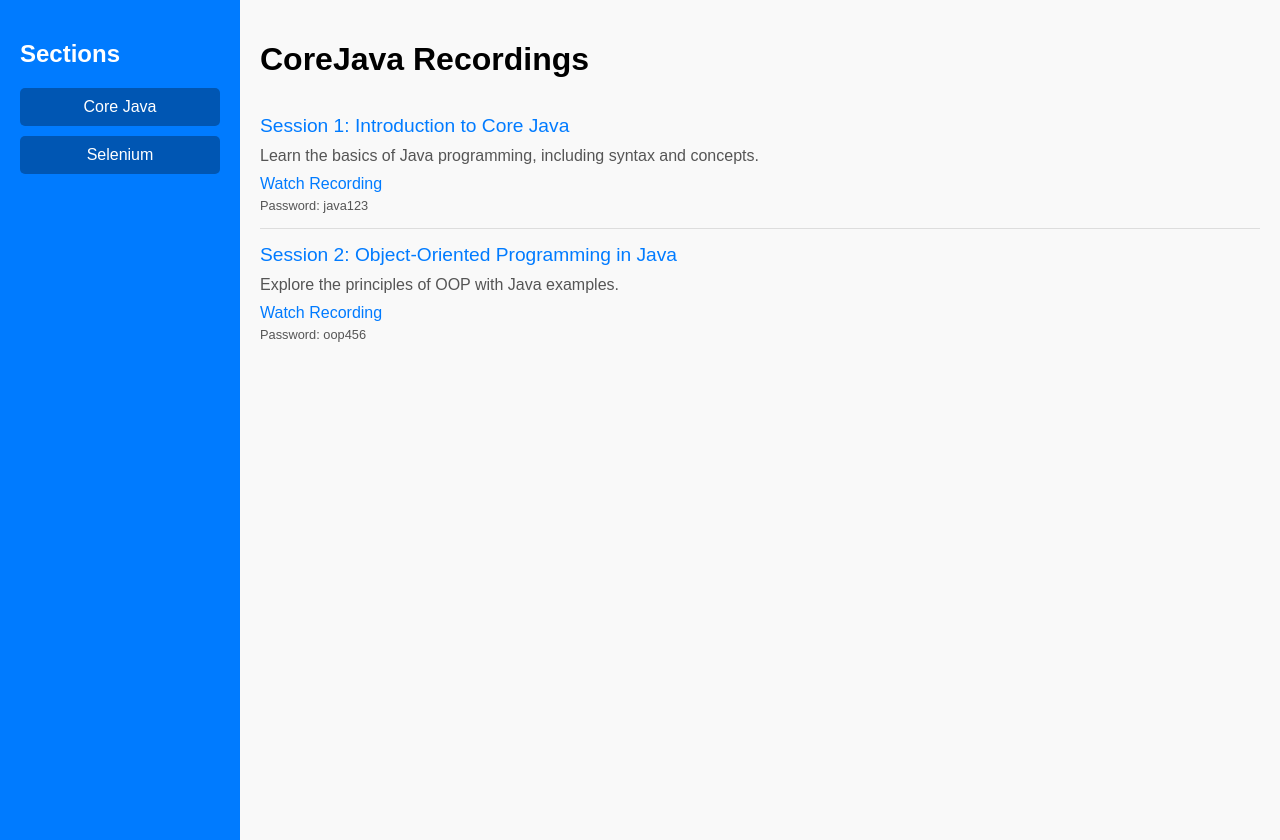
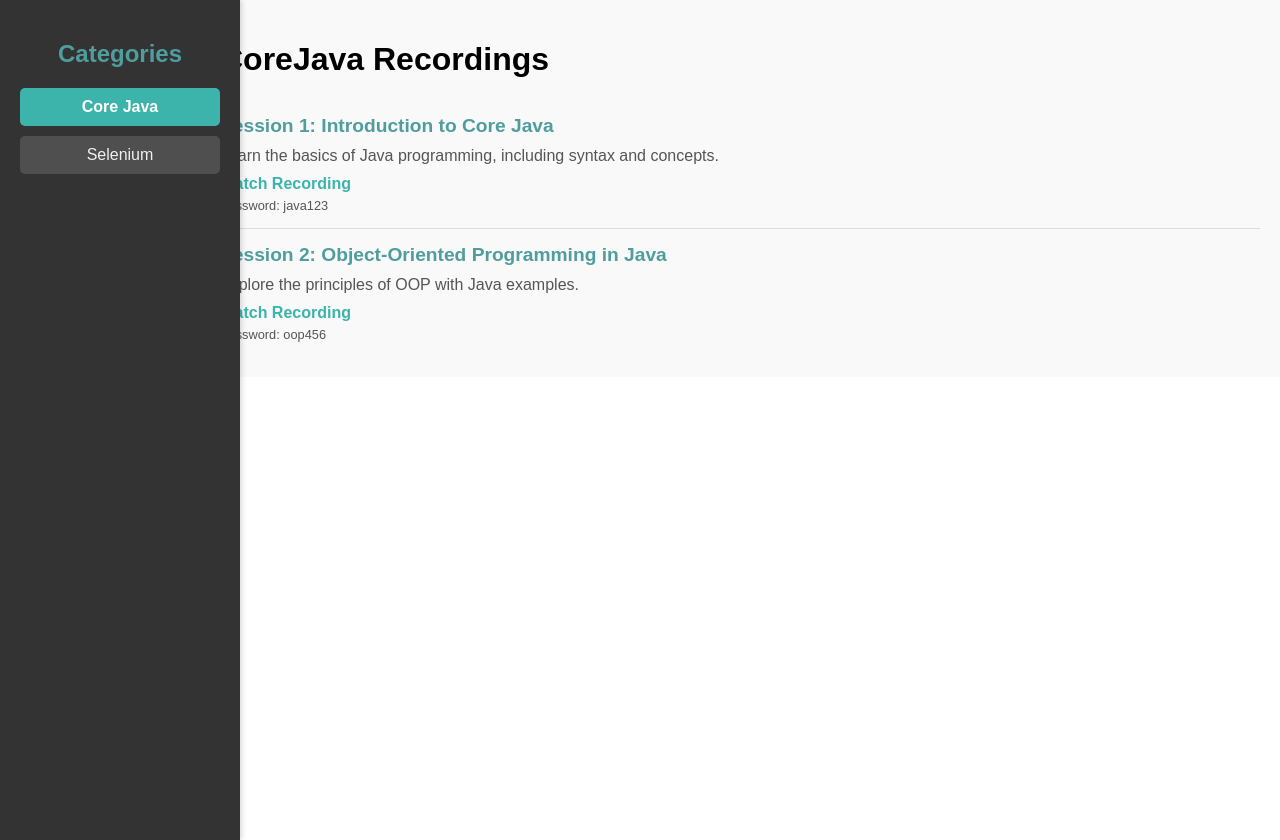
Before and after one commit to sanjay2904/sdet-training, a plain HTML site: page index.html in a window 1280 px wide. Both pictures are taken after a click on the element "Core Java". After the commit the page ends 800 px from the top, so only its background shows below. Drawn offline with Linux system fonts and the light colour scheme.

Commit message:
Update index.html

```diff
--- a/index.html
+++ b/index.html
@@ -3,44 +3,62 @@
 <head>
     <meta charset="UTF-8">
     <meta name="viewport" content="width=device-width, initial-scale=1.0">
-    <title>SDET Training</title>
+    <title>Session Recordings</title>
     <style>
+        /* General Styling */
         body {
             font-family: Arial, sans-serif;
             margin: 0;
             display: flex;
         }
 
+        /* Sidebar Styling */
         .sidebar {
             width: 200px;
-            background-color: #007BFF;
-            color: white;
-            height: 100vh;
+            background-color: #333333; /* Professional dark gray background */
+            color: #F0F0F0; /* Light gray text for readability */
+            height: 100vh; /* Full viewport height */
             padding: 20px;
+            position: fixed; /* Static sidebar */
+            left: 0; /* Aligns to the left */
+            top: 0; /* Aligns to the top */
+            box-shadow: 2px 0 5px rgba(0, 0, 0, 0.15); /* Subtle shadow for definition */
         }
 
         .sidebar h2 {
             font-size: 1.5em;
             margin-bottom: 20px;
+            color: #4F9D9D; /* Cool grayish teal for the title */
+            text-align: center;
         }
 
         .category {
             cursor: pointer;
             padding: 10px;
             margin-bottom: 10px;
-            background-color: #0056b3;
+            background-color: #4F4F4F; /* Mid-gray for category blocks */
             border-radius: 5px;
             text-align: center;
+            color: #F0F0F0; /* Light text color */
+            transition: background-color 0.3s ease-in-out;
         }
 
         .category:hover {
-            background-color: #003f8c;
+            background-color: #5C5C5C; /* Slightly lighter gray for hover state */
         }
 
+        .category.selected {
+            background-color: #3CB4AC; /* Blue-green highlight for selected option */
+            color: #FFFFFF; /* White text for better contrast */
+            font-weight: bold; /* Optional: Make the text bold for emphasis */
+        }
+
+        /* Main Content Styling */
         .main-content {
             flex-grow: 1;
             padding: 20px;
             background-color: #f9f9f9;
+            margin-left: 200px; /* Leaves space for the fixed sidebar */
         }
 
         .session {
@@ -54,7 +72,8 @@
 
         .title {
             font-size: 1.2em;
-            color: #007BFF;
+            color: #4F9D9D; /* Cool grayish teal for session titles */
+            font-weight: bold; /* Bold titles for emphasis */
         }
 
         .description {
@@ -63,27 +82,39 @@
         }
 
         .link {
-            color: #007BFF;
+            color: #3CB4AC; /* Vibrant blue-green for links */
             text-decoration: none;
+            font-weight: bold; /* Slightly more prominent */
+            transition: color 0.3s ease-in-out;
         }
 
         .link:hover {
+            color: #2A8B83; /* Slightly darker blue-green for hover state */
             text-decoration: underline;
+        }
+
+        .password {
+            font-size: 0.8em; /* Smaller text size */
+            color: #555; /* Subtle gray */
+            margin-top: 5px; /* Adds spacing below the link */
         }
     </style>
 </head>
 <body>
+    <!-- Sidebar -->
     <div class="sidebar">
-    <h2>Sections</h2>
+        <h2>Categories</h2>
         <div class="category" onclick="showCategory('coreJava')">Core Java</div>
         <div class="category" onclick="showCategory('selenium')">Selenium</div>
     </div>
 
+    <!-- Main Content -->
     <div class="main-content" id="content">
-    <h1>SDET Training</h1>
-    <p>Select a section to view recordings.</p>
+        <h1>Session Recordings</h1>
+        <p>Select a category to view recordings.</p>
     </div>
 
+    <!-- JavaScript -->
     <script>
         const recordings = {
             coreJava: [
@@ -117,6 +148,17 @@
         };
 
         function showCategory(category) {
+            // Get all category elements
+            const categories = document.querySelectorAll('.category');
+
+            // Remove the "selected" class from all category elements
+            categories.forEach(cat => cat.classList.remove('selected'));
+
+            // Add the "selected" class to the clicked category
+            const selectedCategory = document.querySelector(`[onclick="showCategory('${category}')"]`);
+            selectedCategory.classList.add('selected');
+
+            // Update the main content
             const contentDiv = document.getElementById('content');
             contentDiv.innerHTML = `<h1>${category.charAt(0).toUpperCase() + category.slice(1)} Recordings</h1>`;
             recordings[category].forEach(recording => {
@@ -125,7 +167,7 @@
                         <div class="title">${recording.title}</div>
                         <div class="description">${recording.description}</div>
                         <a class="link" href="${recording.url}" target="_blank">Watch Recording</a>
-                    <div class="password" style="font-size: 0.8em; color: #555; margin-top: 5px;">
+                        <div class="password">
                             Password: ${recording.password}
                         </div>
                     </div>
```
Lines whose indentation alone changed are shown as unchanged.
